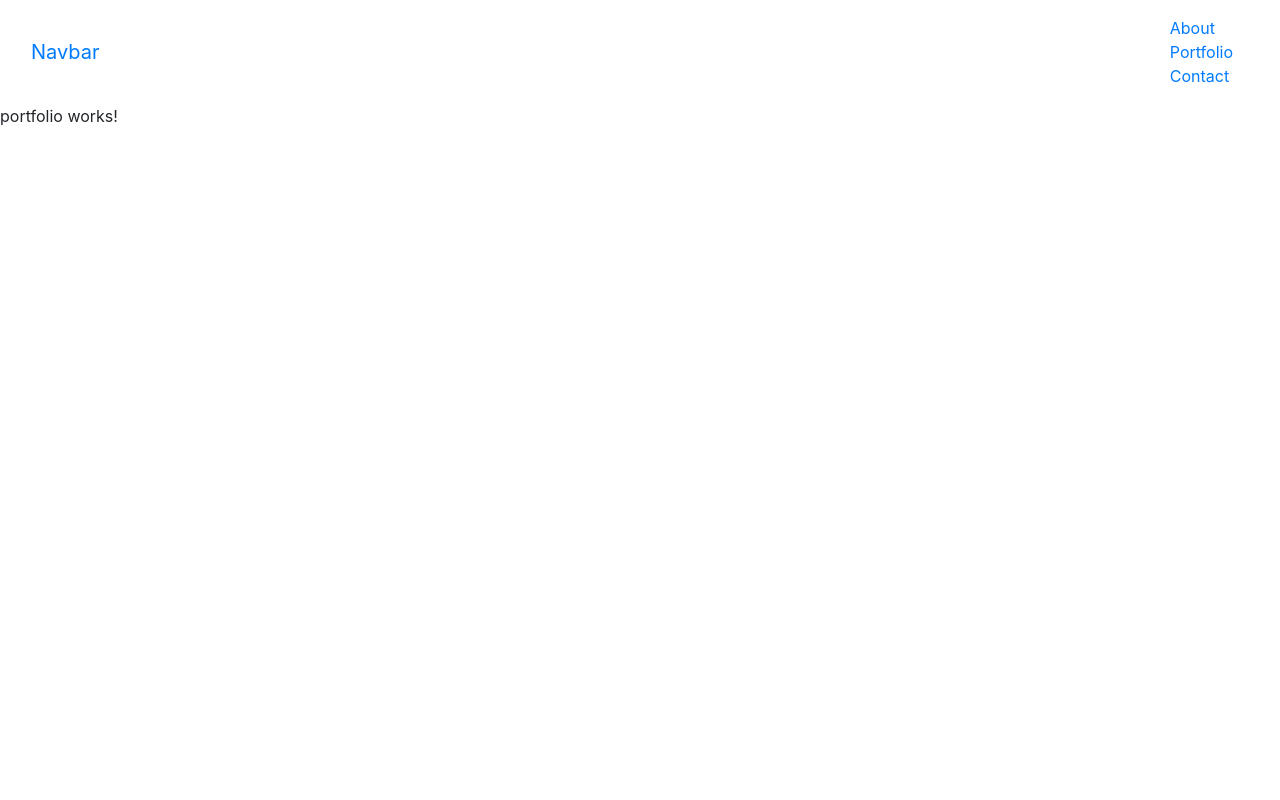
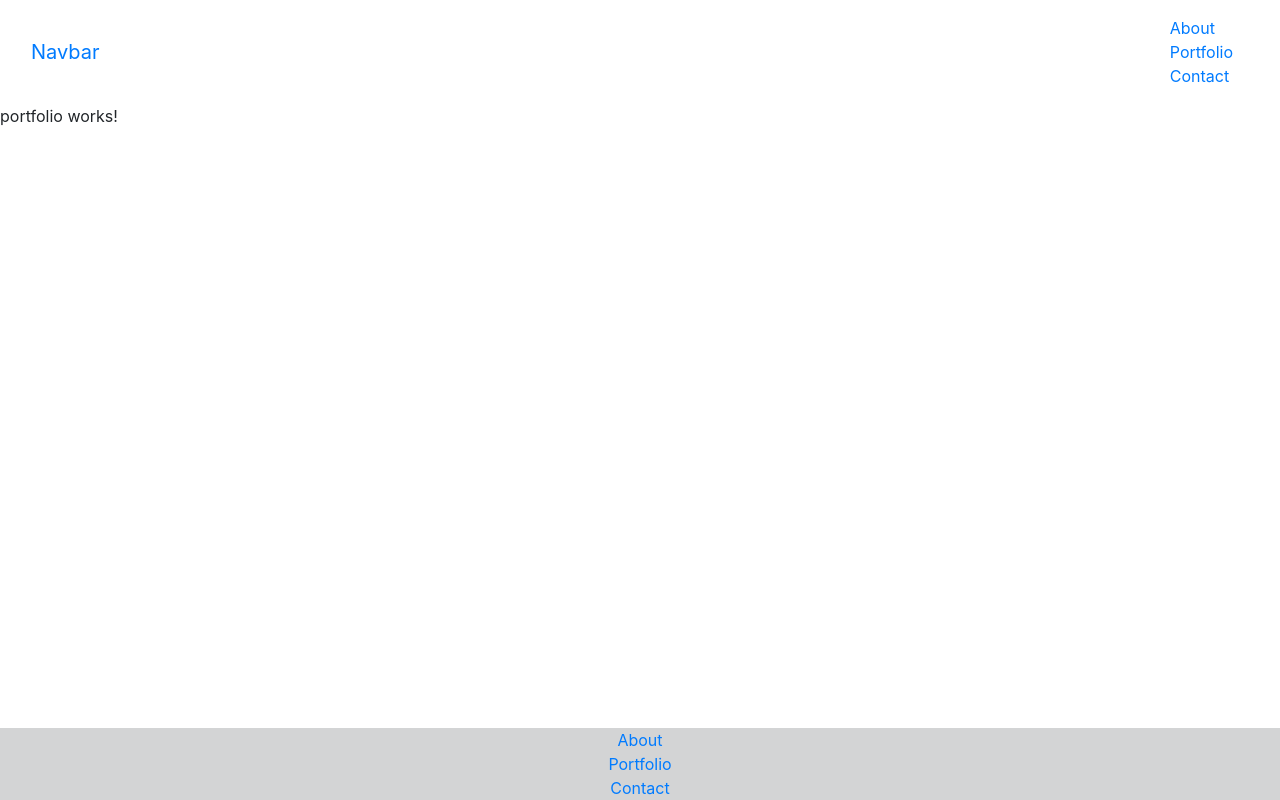
Before and after one commit to lex-attax/portfolio-page, an Angular app: page /portfolio in a window 1280 px wide. Built offline with nearby package versions, Linux system fonts and the light colour scheme.

Commit message:
add footer to page

```diff
--- a/src/app/app.component.html
+++ b/src/app/app.component.html
@@ -1,2 +1,3 @@
 <app-header></app-header>
 <router-outlet></router-outlet>
+<app-footer></app-footer>
--- a/src/app/footer/footer.component.css
+++ b/src/app/footer/footer.component.css
@@ -0,0 +1,9 @@
+.footer {
+    position: fixed;
+    left: 0;
+    bottom: 0;
+    width: 100%;
+    background-color: #D3D4D5;
+    color: white;
+    text-align: center;
+}
--- a/src/app/footer/footer.component.html
+++ b/src/app/footer/footer.component.html
@@ -1,3 +1,7 @@
-<p>
-  footer works!
-</p>
+    <div class="footer">
+            <ul class="nav navbar-nav">
+                <li routerLinkActive="active"><a routerLink="/about">About</a></li>
+                <li routerLinkActive="active"><a routerLink="/portfolio">Portfolio</a></li>
+                <li routerLinkActive="active"><a routerLink="/contact">Contact</a></li>
+            </ul>
+    </div>
```
